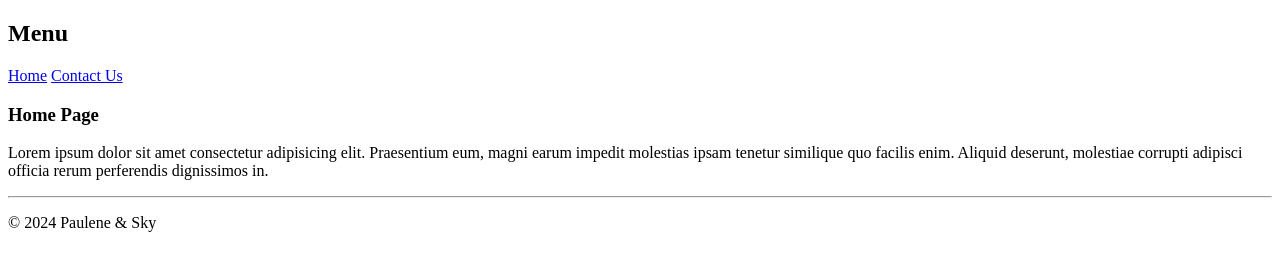
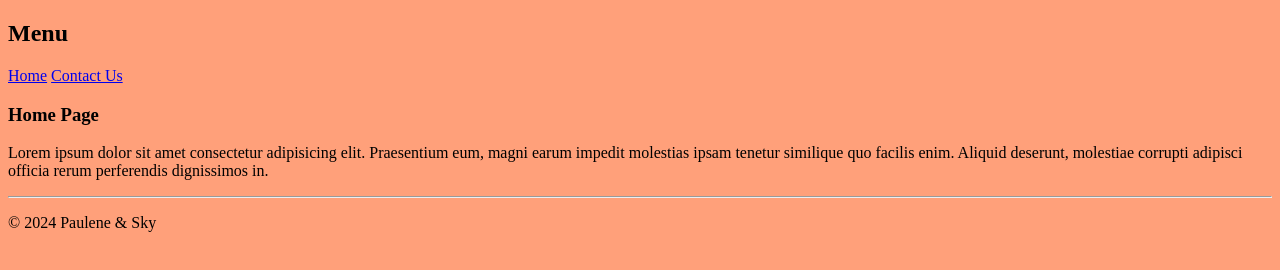
Before and after one commit to Paulene8/Thursday_git_practice, a plain HTML site: page index.html in a window 1280 px wide. Drawn offline with Linux system fonts and the light colour scheme.

Commit message:
basic style sheet created

```diff
--- a/index.html
+++ b/index.html
@@ -4,6 +4,7 @@
     <meta charset="UTF-8">
     <meta name="viewport" content="width=device-width, initial-scale=1.0">
     <title>Home Page</title>
+    <link rel="stylesheet" href="styles/styles.css">
 </head>
 <body>
     <header>
--- /dev/null
+++ b/styles/styles.css
@@ -0,0 +1,3 @@
+body    {
+        background-color: lightsalmon;
+}
```
Also changed, not shown: contactUs.html (+1 -0 lines).
